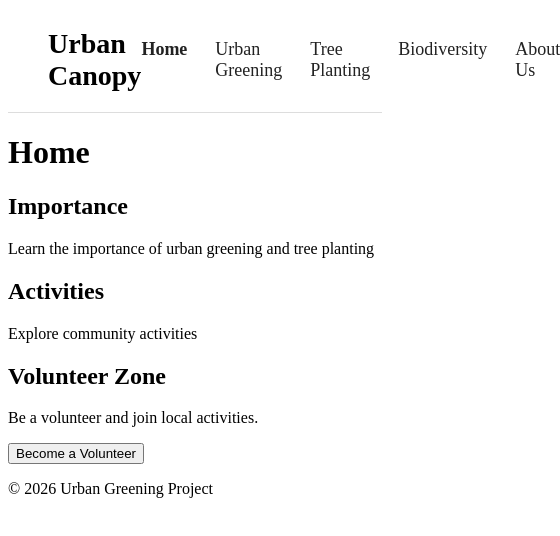
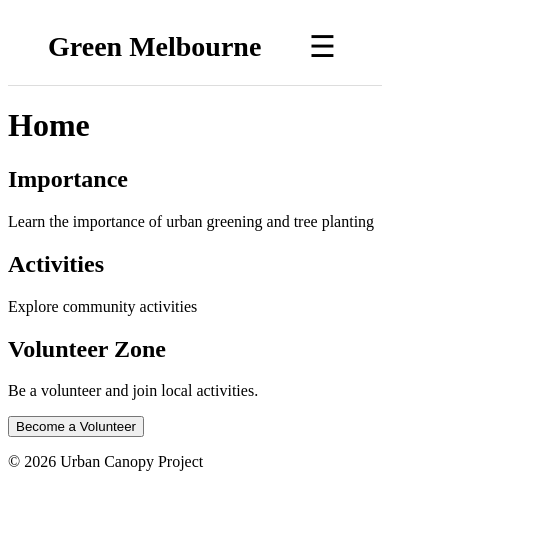
Before and after one commit to Frank-C-35839899/Assessment, a Vue app: page / in a window 390 px wide. Shown: the top 536 px of the page, 560 px wide, since content can reach past the window. Built offline with nearby package versions, Linux system fonts and the light colour scheme; the HTML template or start-up script is replaced by a standard one.

Commit message:
add hamburger menu

```diff
--- a/src/components/Footer.vue
+++ b/src/components/Footer.vue
@@ -1,5 +1,5 @@
 <template>
   <footer>
-    <p>© 2026 Urban Greening Project</p>
+    <p>© 2026 Urban Canopy Project</p>
   </footer>
 </template>
--- a/src/components/Header.vue
+++ b/src/components/Header.vue
@@ -1,19 +1,36 @@
+<script setup>
+import { ref } from 'vue'
+
+const menuOpen = ref(false)
+
+const toggleMenu = () => {
+  menuOpen.value = !menuOpen.value
+}
+</script>
+
 <template>
   <header class="site-header">
-    <div class="logo">Urban Canopy</div>
+    <div class="logo">Green Melbourne</div>
 
-    <nav class="nav-links">
-      <router-link to="/">Home</router-link>
-      <router-link to="/urban-greening">Urban Greening</router-link>
-      <router-link to="/tree-planting">Tree Planting</router-link>
-      <router-link to="/biodiversity">Biodiversity</router-link>
-      <router-link to="/about">About Us</router-link>
+    <button class="menu-button" @click="toggleMenu">☰</button>
+
+    <nav v-if="menuOpen" class="menu">
+      <router-link to="/" @click="menuOpen = false"> Home </router-link>
+
+      <router-link to="/urban-greening" @click="menuOpen = false"> Urban Greening </router-link>
+
+      <router-link to="/tree-planting" @click="menuOpen = false"> Tree Planting </router-link>
+
+      <router-link to="/biodiversity" @click="menuOpen = false"> Biodiversity </router-link>
+
+      <router-link to="/about" @click="menuOpen = false"> About Us </router-link>
     </nav>
   </header>
 </template>
 
 <style scoped>
 .site-header {
+  position: relative;
   display: flex;
   justify-content: space-between;
   align-items: center;
@@ -26,18 +43,38 @@
   font-weight: bold;
 }
 
-.nav-links {
-  display: flex;
-  gap: 28px;
+.menu-button {
+  font-size: 30px;
+  background: none;
+  border: none;
+  cursor: pointer;
 }
 
-.nav-links a {
+.menu {
+  position: absolute;
+  top: 75px;
+  right: 40px;
+  display: flex;
+  flex-direction: column;
+  width: 220px;
+  padding: 15px;
+  background: white;
+  border: 1px solid #ddd;
+  box-shadow: 0 4px 10px rgba(0, 0, 0, 0.1);
+  z-index: 1000;
+}
+
+.menu a {
+  padding: 12px;
   text-decoration: none;
   color: #222;
-  font-size: 18px;
 }
 
-.nav-links a.router-link-active {
+.menu a:hover {
+  background: #f2f2f2;
+}
+
+.menu a.router-link-active {
   font-weight: bold;
 }
 </style>
```
